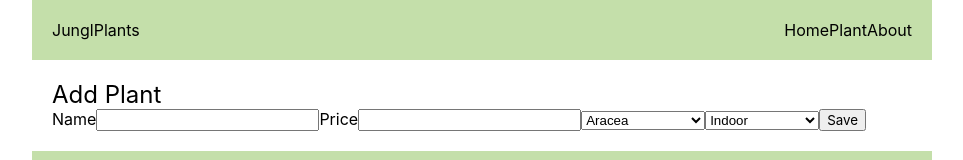
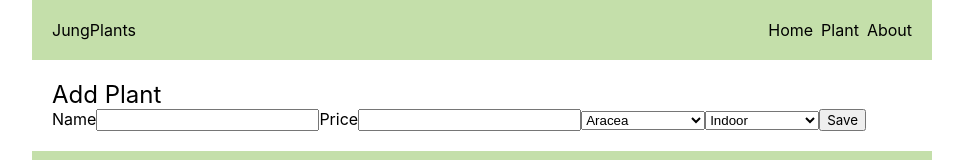
Before and after one commit to Yoniere/JungPlants, a React (Create React App) app: page /#/plant/edit/1 in a window 1280 px wide. Shown: the top 160 px of the page, without its empty margins (158-1121 px from the left). Built offline with nearby package versions, Linux system fonts and the light colour scheme.

Commit message:
header fixes

```diff
--- a/src/assets/scss/cmps/_header.scss
+++ b/src/assets/scss/cmps/_header.scss
@@ -1,3 +1,6 @@
 .app-header {
     background-color: ($clr2);
+    .nav-bar a:not(:last-child) {
+        margin-right: 0.5rem;
+    }
 }
--- a/src/cmps/Header.jsx
+++ b/src/cmps/Header.jsx
@@ -3,7 +3,7 @@ import { NavLink } from "react-router-dom"
 export function Header() {
   return (
     <section className='app-header container flex space-between text-center'>
-        <div className='logo flex text-center'>JunglPlants</div>
+        <NavLink to ='/plant' className='logo flex text-center'>JungPlants</NavLink>
         <nav className='nav-bar clean-list flex'>
             <NavLink exact to ='/'>Home</NavLink>
             <NavLink to ='/plant'>Plant</NavLink>
--- a/src/pages/PlantEdit.jsx
+++ b/src/pages/PlantEdit.jsx
@@ -36,7 +36,7 @@ export class PlantEdit extends Component {
     if (!plant) return <div>Loading...</div>;
     return (
       <section className="container">
-        <h2>Add Plant</h2>
+        <h2>{(plant._id)? 'Edit' : 'Add'} Plant</h2>
         <form onSubmit={this.onSavePlant}>
           <label htmlFor="name">Name</label>
           <input
```
